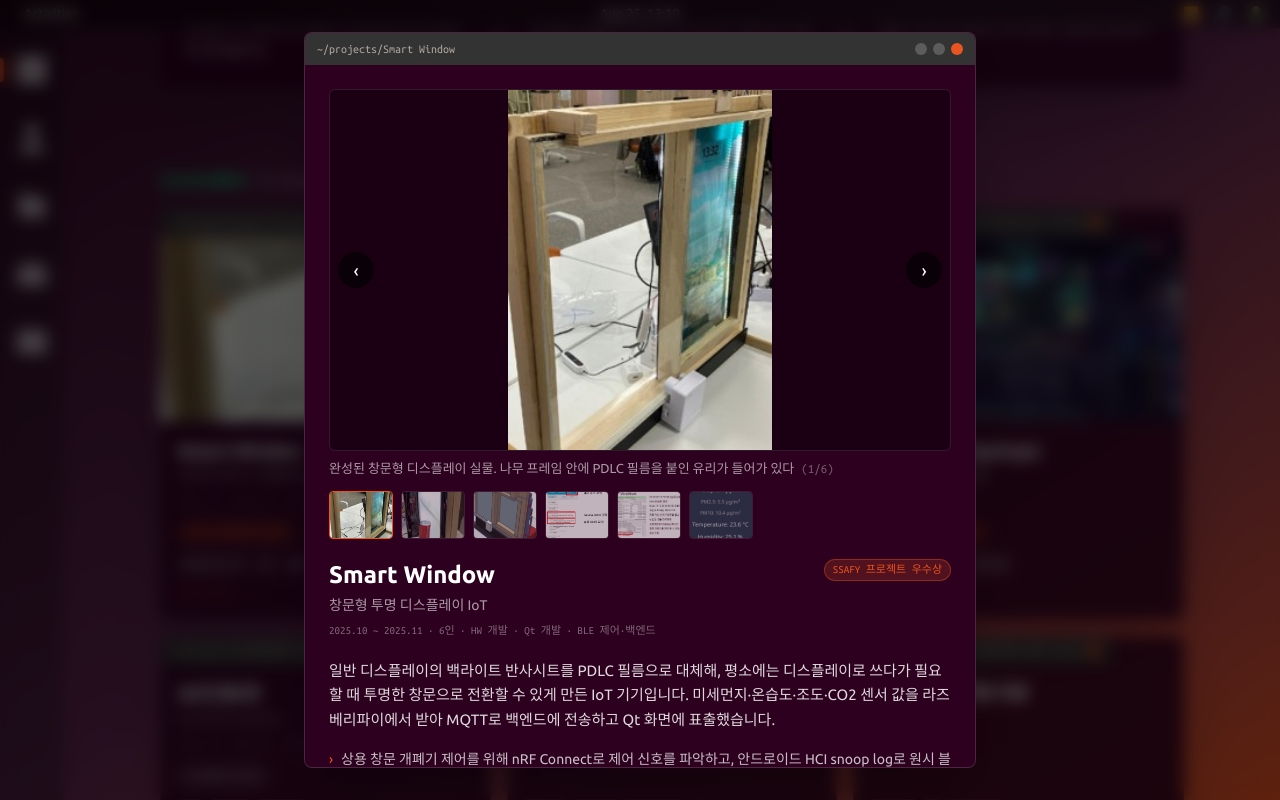
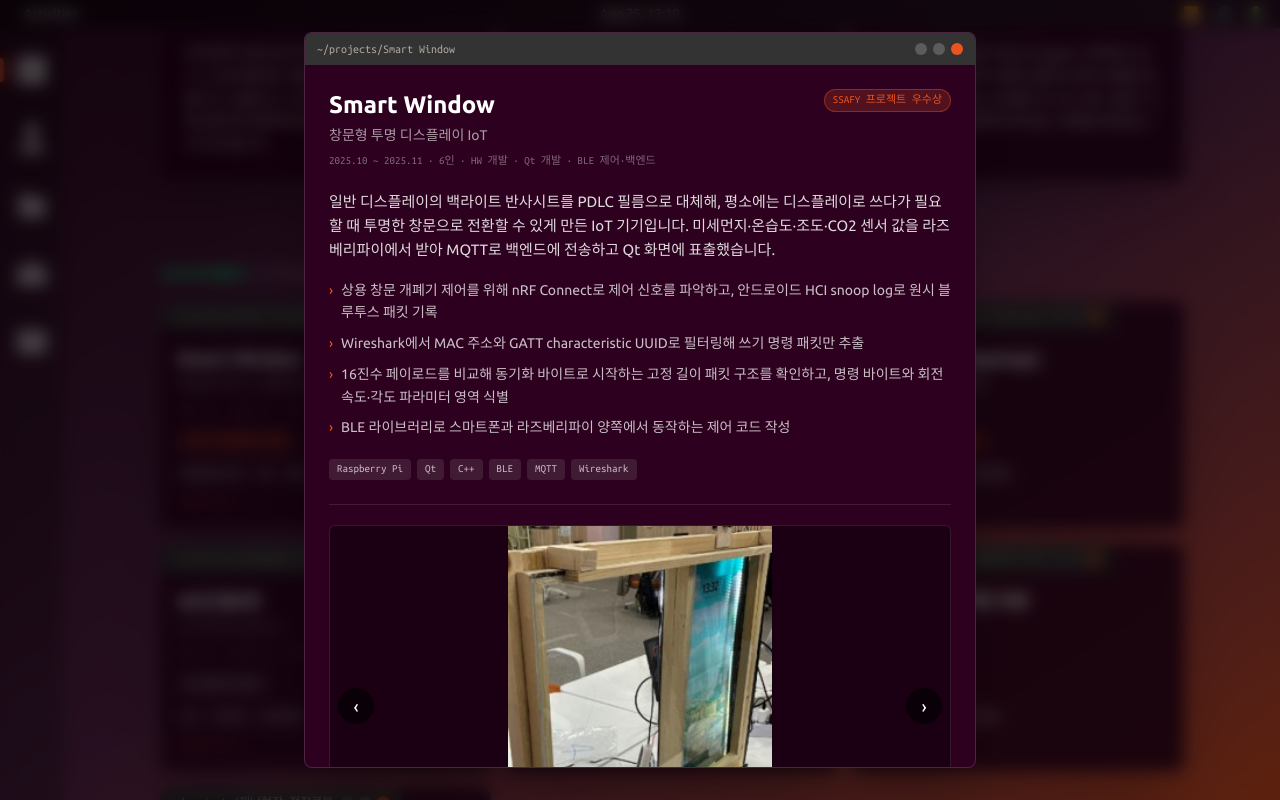
Before and after one commit to 2dirctrix/portfolio, a Vue app in the folder portfolio/: page / in a window 1280 px wide. Both pictures are taken after a click on the button 325 px from the left and 413 px from the top of the page. Built offline with nearby package versions, Linux system fonts and the light colour scheme.

Commit message:
사진을 상세 창 하단에만 표시
- 카드 썸네일 제거. 사진은 프로젝트 카드를 눌러 열리는 상세 창에서만 본다
- 갤러리를 상세 창 맨 아래(기술 스택 다음)로 이동하고 구분선 추가

Co-Authored-By: Claude Opus 5 <noreply@anthropic.com>

```diff
--- a/portfolio/src/components/ProjectDialog.vue
+++ b/portfolio/src/components/ProjectDialog.vue
@@ -112,8 +112,6 @@ onUnmounted(() => window.removeEventListener('keydown', onKeydown))
           </header>
 
           <div class="p-5 md:p-6 overflow-y-auto scrollbar-thin">
-            <ProjectGallery v-if="project.images?.length" :images="project.images" />
-
             <div class="flex items-start justify-between gap-3 mb-1">
               <h2 class="text-xl md:text-2xl font-bold text-white">{{ project.title }}</h2>
               <span
@@ -160,6 +158,8 @@ onUnmounted(() => window.removeEventListener('keydown', onKeydown))
                 {{ tech }}
               </li>
             </ul>
+
+            <ProjectGallery v-if="project.images?.length" :images="project.images" />
           </div>
         </div>
       </div>
--- a/portfolio/src/components/ProjectGallery.vue
+++ b/portfolio/src/components/ProjectGallery.vue
@@ -32,7 +32,8 @@ const go = (index: number) => {
 </script>
 
 <template>
-  <figure v-if="resolved.length" class="mb-5">
+  <!-- 상세 창 맨 아래에 놓이므로 위쪽에 여백과 구분선을 둔다 -->
+  <figure v-if="resolved.length" class="mt-6 pt-5 border-t border-white/10">
     <div class="relative rounded-md overflow-hidden border border-white/10 bg-black/40">
       <img
         :src="resolved[current]!.url"
--- a/portfolio/src/components/sections/ProjectsSection.vue
+++ b/portfolio/src/components/sections/ProjectsSection.vue
@@ -4,18 +4,8 @@ import { projects } from '@/data/profile'
 import type { Project } from '@/types'
 import ShellPrompt from '../ShellPrompt.vue'
 import ProjectDialog from '../ProjectDialog.vue'
-import { resolveProjectImage } from '@/data/projectImages'
 
 const selected = ref<Project | null>(null)
-
-// 카드 썸네일은 첫 번째 이미지를 쓴다
-const coverOf = (project: Project) => {
-  const first = project.images?.[0]
-  if (!first) return undefined
-
-  const url = resolveProjectImage(first.file)
-  return url ? { url, alt: first.alt } : undefined
-}
 
 // 카드에는 기술 스택을 일부만 노출하고 나머지는 개수로 접는다
 const VISIBLE_TECH = 3
@@ -46,16 +36,6 @@ const VISIBLE_TECH = 3
             <span class="w-3 h-3 rounded-full bg-ubuntu-orange"></span>
           </span>
         </span>
-
-        <!-- 대표 이미지(첫 장). 없는 프로젝트는 이 영역 자체가 빠진다 -->
-        <img
-          v-if="coverOf(project)"
-          :src="coverOf(project)!.url"
-          :alt="coverOf(project)!.alt"
-          class="w-full aspect-video object-cover border-b border-white/10"
-          loading="lazy"
-          decoding="async"
-        />
 
         <span class="p-4 flex flex-col flex-1">
           <span class="flex items-start justify-between gap-2 mb-1">
--- a/portfolio/src/types/index.ts
+++ b/portfolio/src/types/index.ts
@@ -23,7 +23,7 @@ export interface Project {
   description: string
   details: string[]
   techStack: string[]
-  /** 첫 장이 카드 썸네일로 쓰인다. 없으면 이미지 영역 자체가 표시되지 않는다 */
+  /** 상세 창 갤러리에 표시된다 (카드에는 나오지 않는다). 첫 장이 맨 처음 보인다 */
   images?: ProjectImage[]
 }
 
```
Also changed, not shown: portfolio/src/assets/projects/README.md.
